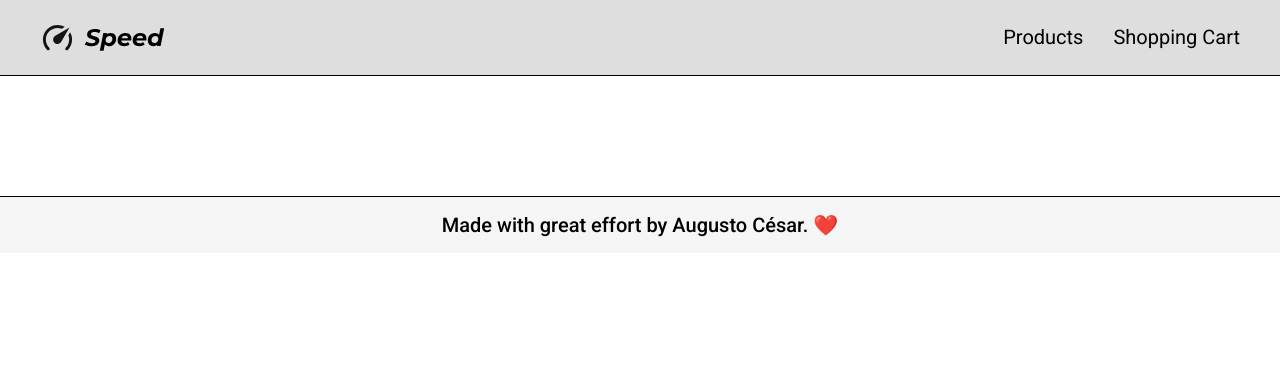
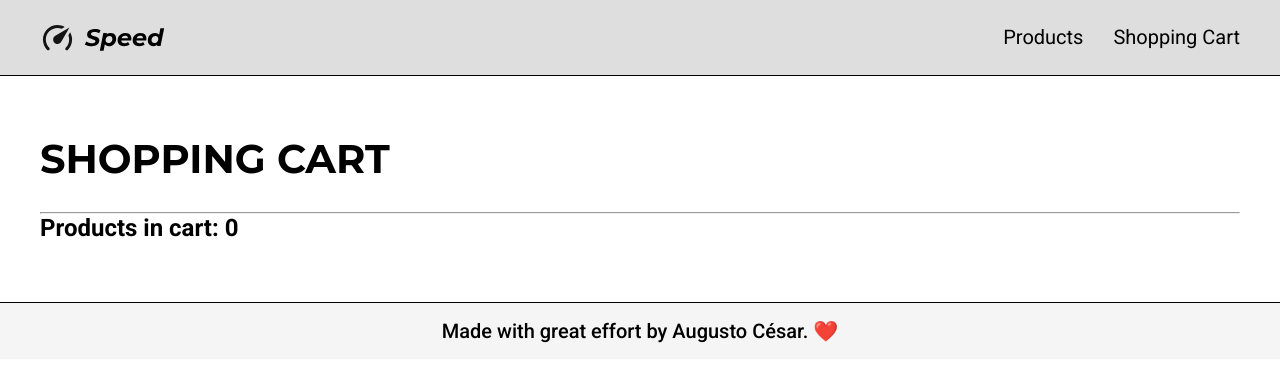
Before and after one commit to AugustoTI/teste-yan, a React (Vite) app: page /shopping-cart in a window 1280 px wide. Shown: the top 382 px of the page. Built offline with nearby package versions, Linux system fonts and the light colour scheme.

Commit message:
Creating the shopping cart page

```diff
--- a/src/contexts/GlobalProvider/index.jsx
+++ b/src/contexts/GlobalProvider/index.jsx
@@ -10,7 +10,7 @@ export const GlobalProvider = ({ children }) => {
     setCart([...cart, newProduct]);
   };
 
-  const removeToCart = (productID) => {
+  const removeFromCart = (productID) => {
     const cartUpdated = cart.filter((product) => product.id !== productID);
     setCart(cartUpdated);
   };
@@ -43,7 +43,7 @@ export const GlobalProvider = ({ children }) => {
       cartUpdated[productPosition].amount--;
       setCart(cartUpdated);
     } else {
-      removeToCart(productID);
+      removeFromCart(productID);
     }
   };
 
@@ -52,7 +52,7 @@ export const GlobalProvider = ({ children }) => {
       value={{
         cart,
         addToCart,
-        removeToCart,
+        removeFromCart,
         clearCart,
         increaseAmount,
         decreaseAmount,
--- a/src/pages/Home/index.jsx
+++ b/src/pages/Home/index.jsx
@@ -1,5 +1,5 @@
 import * as S from './styles';
-import imgHome from '../../assets/images/image.jpg';
+import imgHome from '../../assets/images/Image.jpg';
 
 export const Home = () => {
   return (
--- a/src/pages/ProductItem/index.jsx
+++ b/src/pages/ProductItem/index.jsx
@@ -7,7 +7,7 @@ import { GlobalContext } from '../../contexts/GlobalProvider/context';
 
 export const ProductItem = () => {
   const [alreadyExists, setAlreadyExists] = useState(false);
-  const { cart, addToCart, removeToCart } = useContext(GlobalContext);
+  const { cart, addToCart, removeFromCart } = useContext(GlobalContext);
   const [product, setProduct] = useState(null);
   const { idProduct } = useParams();
 
@@ -33,14 +33,14 @@ export const ProductItem = () => {
         <h1>{product.name}</h1>
         <b>{CurrencyConverter(product.price)}</b>
         <p>{product.description}</p>
-        <S.Button>Comprar</S.Button>
+        <S.Button>Buy now</S.Button>
         {alreadyExists ? (
-          <S.Button onClick={() => removeToCart(product.id)}>
-            Remover do carrinho
+          <S.Button onClick={() => removeFromCart(product.id)}>
+            Remove from Shopping Cart
           </S.Button>
         ) : (
           <S.Button onClick={() => addToCart(product)}>
-            Adicionar ao carrinho
+            Add to Shopping Cart
           </S.Button>
         )}
       </div>
--- /dev/null
+++ b/src/pages/ShoppingCart/index.jsx
@@ -0,0 +1,47 @@
+import * as S from './styles';
+import { useContext } from 'react';
+import { GlobalContext } from '../../contexts/GlobalProvider/context';
+import { CurrencyConverter } from '../../util/currency-converter';
+
+export const ShoppingCart = () => {
+  const { cart, increaseAmount, decreaseAmount, clearCart } =
+    useContext(GlobalContext);
+
+  return (
+    <>
+      <S.TitlePage>Shopping Cart</S.TitlePage>
+      <hr />
+      <S.Container>
+        <div>
+          <h2>Products in cart: {cart.length}</h2>
+          {cart.length > 0 && (
+            <>
+              <S.Button onClick={() => clearCart()}>Clear Cart</S.Button>
+              <S.Button>Buy now</S.Button>
+            </>
+          )}
+        </div>
+        <S.ListContainer>
+          <ul>
+            {cart.map(({ id, name, price, amount, image, stock }) => (
+              <li key={id}>
+                <h3>{name}</h3>
+                <img src={image} alt="" />
+                <b>{CurrencyConverter(price)}</b>
+                <br />
+                <span>Amount: {amount}</span>
+                <S.Button
+                  disabled={amount === stock}
+                  onClick={() => increaseAmount(id)}
+                >
+                  {amount === stock ? 'product out of stock' : 'Increase'}
+                </S.Button>
+                <S.Button onClick={() => decreaseAmount(id)}>Decrease</S.Button>
+              </li>
+            ))}
+          </ul>
+        </S.ListContainer>
+      </S.Container>
+    </>
+  );
+};
--- /dev/null
+++ b/src/pages/ShoppingCart/styles.js
@@ -0,0 +1,39 @@
+import styled, { css } from 'styled-components';
+
+export const Container = styled.section`
+  ${() => css`
+    display: grid;
+    grid-template-columns: 1fr 1fr;
+    gap: 2rem;
+
+    img {
+      width: 200px;
+      height: 200px;
+    }
+
+    @media (max-width: 550px) {
+      grid-template-columns: 1fr;
+    }
+  `}
+`;
+
+export const ListContainer = styled.div`
+  ${() => css`
+    max-height: 400px;
+    overflow-y: auto;
+  `}
+`;
+
+export const TitlePage = styled.h1`
+  ${() => css`
+    text-transform: uppercase;
+    font: 700 4rem/1.15 'Montserrat';
+    margin-bottom: 3rem;
+  `}
+`;
+
+export const Button = styled.button`
+  ${() => css`
+    padding: 0.6rem 1.2rem;
+  `}
+`;
--- a/src/routes/index.jsx
+++ b/src/routes/index.jsx
@@ -6,6 +6,7 @@ import { GlobalProvider } from '../contexts/GlobalProvider';
 import { Home } from '../pages/Home';
 import { ProductItem } from '../pages/ProductItem';
 import { Products } from '../pages/Products';
+import { ShoppingCart } from '../pages/ShoppingCart';
 
 export const MyRoutes = () => {
   return (
@@ -17,6 +18,7 @@ export const MyRoutes = () => {
             <Route path="/" element={<Home />} />
             <Route path="products" element={<Products />} />
             <Route path="products/:idProduct" element={<ProductItem />} />
+            <Route path="shopping-cart" element={<ShoppingCart />} />
           </Routes>
         </Content>
         <Footer />
```
